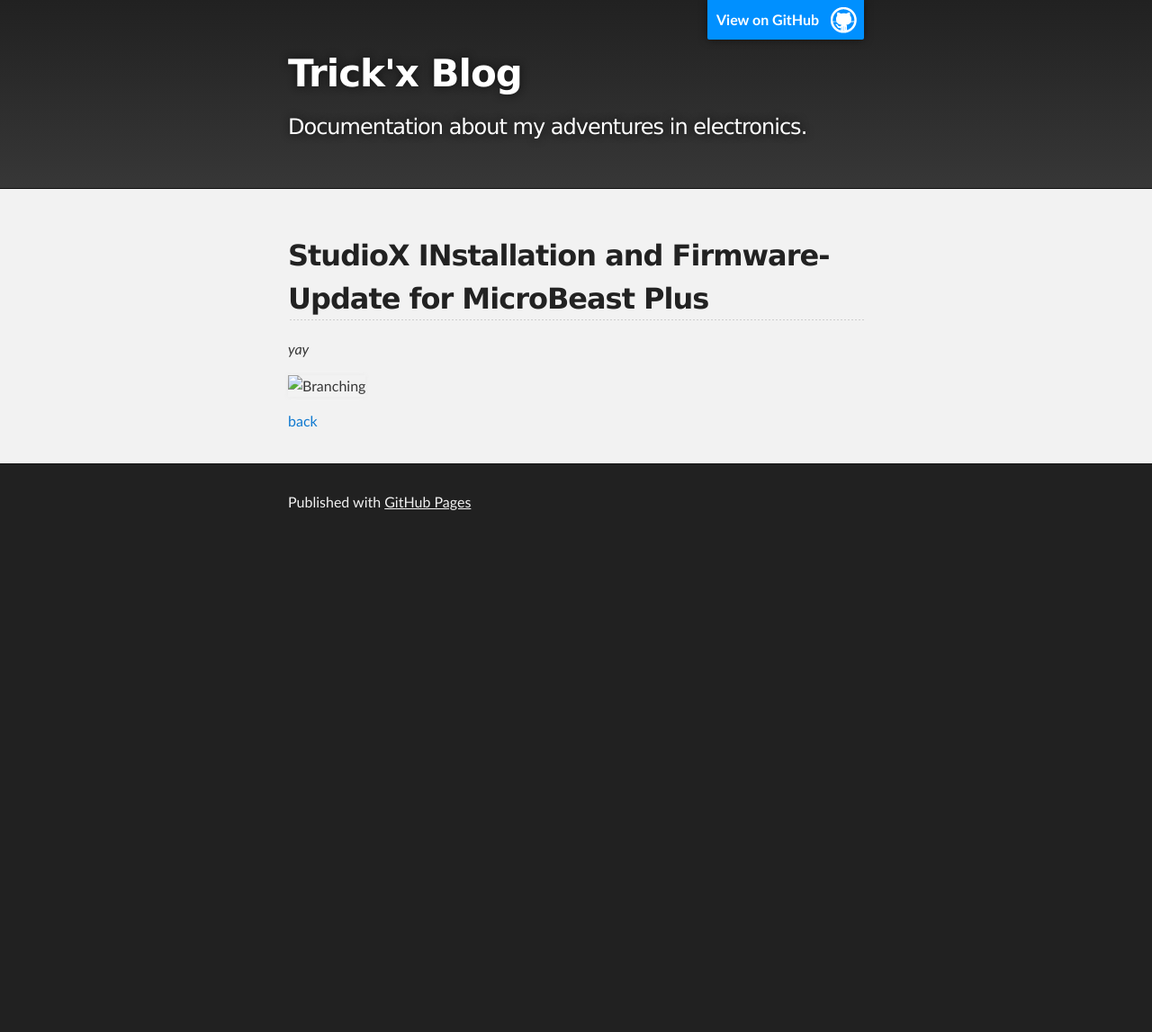
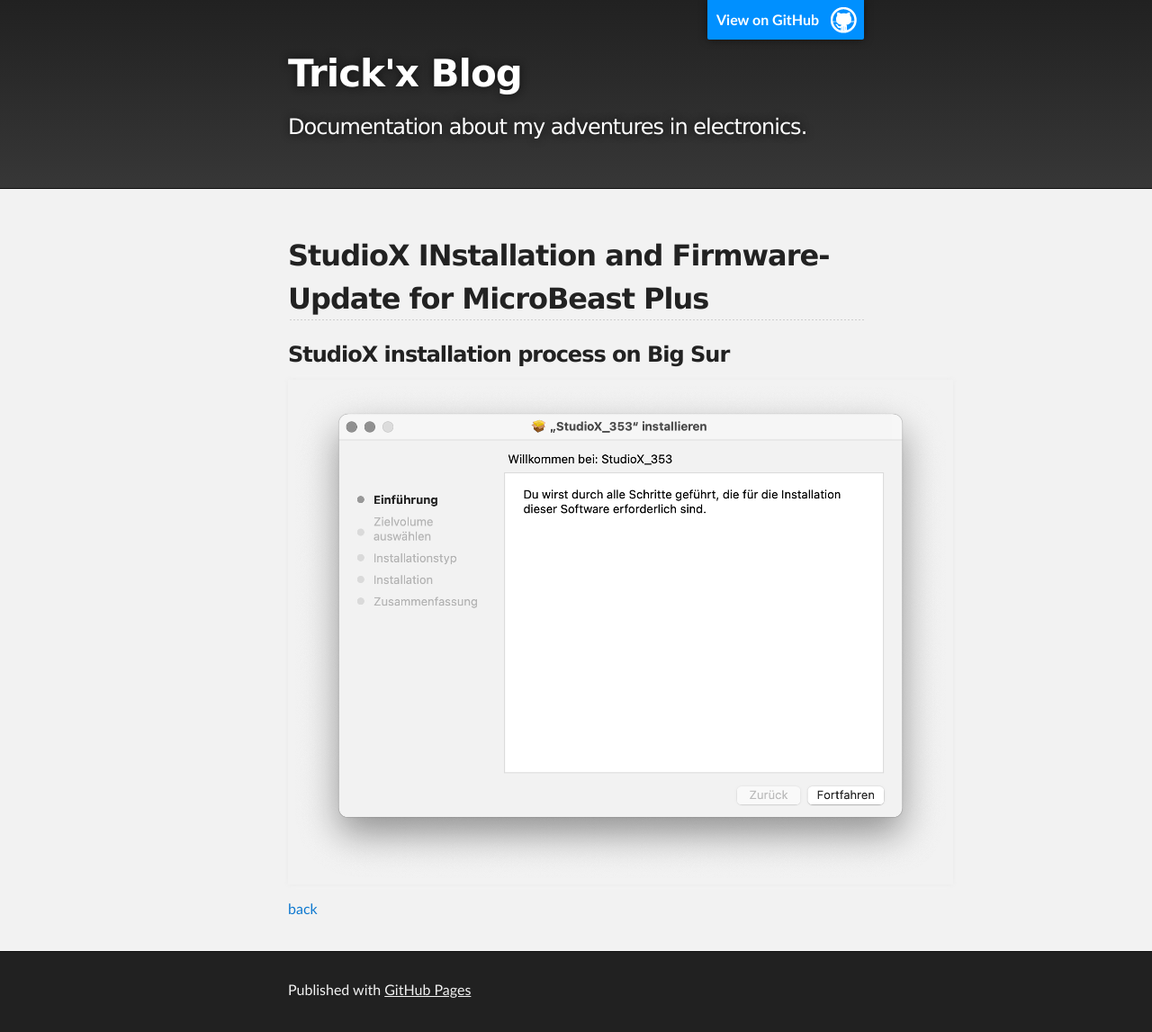
Before and after one commit to Trickx/Trickx.github.io, a Jekyll site: the page built from StudioX.md, in a window 1280 px wide. Shown: the whole page at 90% size. Built offline with Jekyll 4.4.1, drawn with Linux system fonts in a browser that asks for light colours; our own code applies the rules of GitHub Pages for plain Markdown files; before the commit the page ends 900 px from its top, so only the background shows below that.

Commit message:
BeastX update

```diff
--- a/StudioX.md
+++ b/StudioX.md
@@ -4,9 +4,9 @@ layout: default
 
 ## StudioX INstallation and Firmware-Update for MicroBeast Plus
 
-_yay_
+### StudioX installation process on Big Sur
 
-![Branching](https://trickx.github.com/images/beastx/hello-world/studiox_installer.png)
+![StudioX Installer](https://trickx.github.io//images/beastx/studiox_installer.png)
 
 
 [back](./)
```
Also changed, not shown: index.md (+1 -1 lines).
